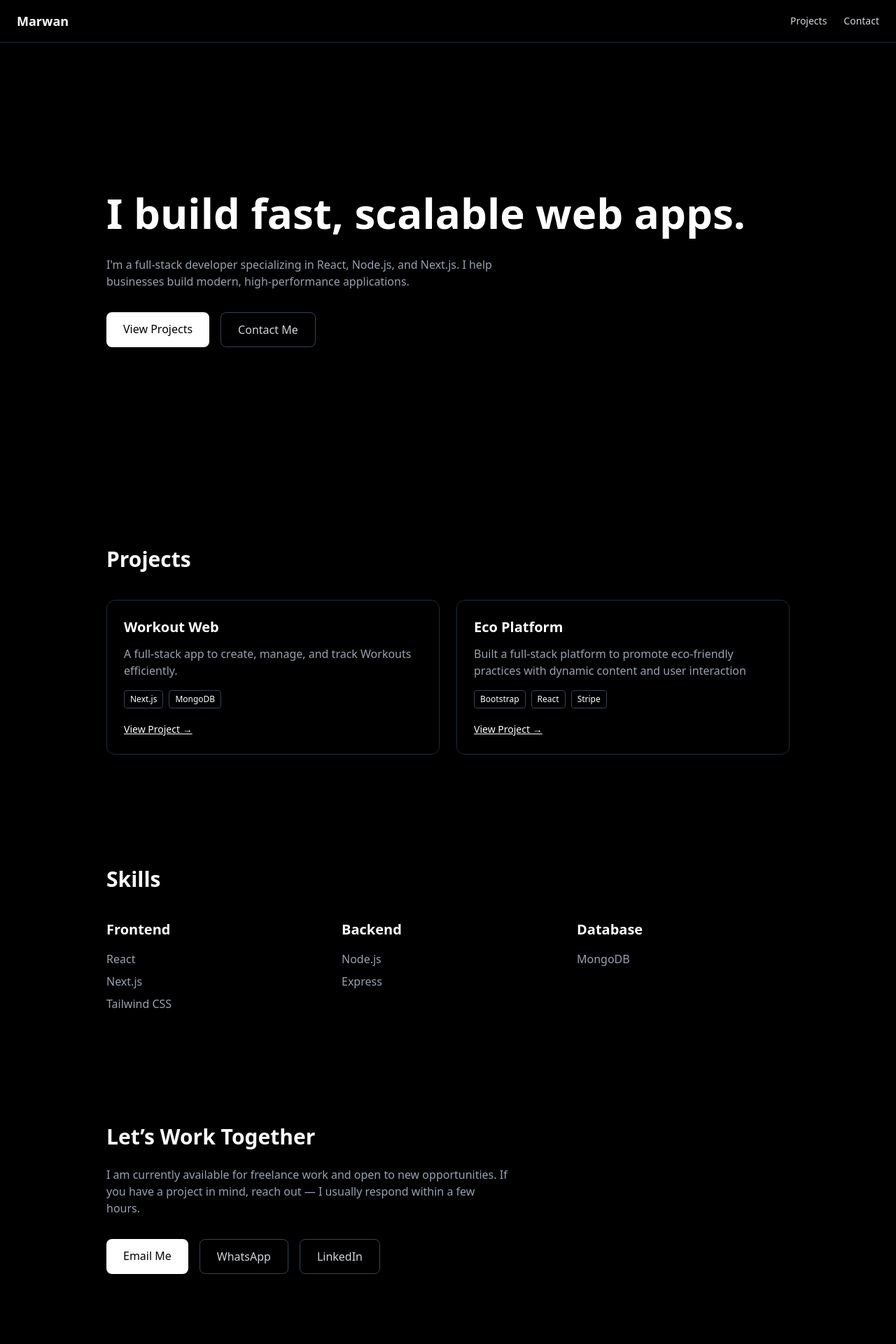
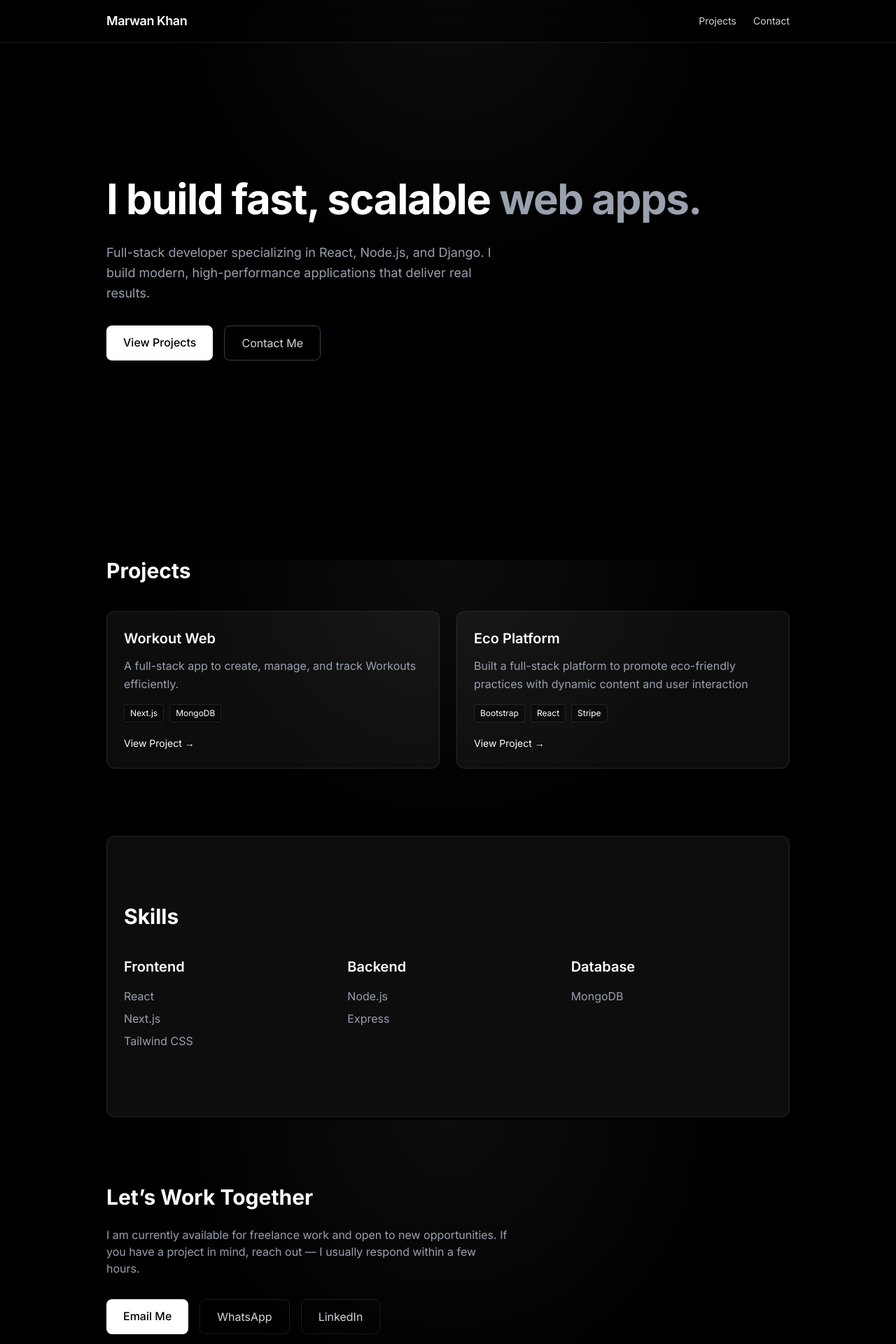
Before and after one commit to MarwanKhan-design/MarwanCoding, a Next.js app: page / in a window 1280 px wide. Shown: the top 1920 px of the page at 70% size. Built offline with nearby package versions, Linux system fonts and the light colour scheme.

Commit message:
small improvements and hover effects added

```diff
--- a/app/globals.css
+++ b/app/globals.css
@@ -2,4 +2,10 @@
 
 body {
   @apply bg-black text-white;
+  background: radial-gradient(
+    circle at top,
+    rgba(255, 255, 255, 0.05),
+    transparent 40%
+  ),
+  #000;
 }
--- a/app/layout.tsx
+++ b/app/layout.tsx
@@ -3,6 +3,10 @@ import { Geist, Geist_Mono } from "next/font/google";
 import "./globals.css";
 import Navbar from "@/components/Navbar";
 import Footer from "@/components/Footer";
+
+import { Inter } from "next/font/google";
+
+const inter = Inter({ subsets: ["latin"] });
 
 const geistSans = Geist({
   variable: "--font-geist-sans",
@@ -28,7 +32,7 @@ export default function RootLayout({
 
     <html
       lang="en"
-      className={`${geistSans.variable} ${geistMono.variable} h-full antialiased dark`}
+      className={`${inter.className} h-full antialiased dark`}
     >
       <body className="min-h-full flex flex-col">
         <Navbar />
--- a/app/page.tsx
+++ b/app/page.tsx
@@ -2,7 +2,6 @@ import ContactSection from "@/components/ContactSection";
 import Hero from "@/components/Hero";
 import ProjectsSection from "@/components/ProjectsSection";
 import SkillsSection from "@/components/SkillsSection";
-import Image from "next/image";
 
 export default function Home() {
   return (
--- a/components/ContactSection.tsx
+++ b/components/ContactSection.tsx
@@ -2,7 +2,7 @@ import React from 'react'
 
 const ContactSection = () => {
   return (
-<section id="contact" className="py-20">
+<section id="contact" className="py-24">
   <h2 className="text-3xl font-bold mb-6">Let’s Work Together</h2>
 
   <p className="text-gray-400 max-w-xl mb-8">
@@ -14,7 +14,7 @@ const ContactSection = () => {
 
     <a
       href="mailto:techmarwan70@gmail.com"
-      className="bg-white text-black px-6 py-3 rounded-lg font-medium text-center"
+      className="bg-white text-black px-6 py-3 rounded-lg font-medium hover:opacity-90 transition"
     >
       Email Me
     </a>
@@ -22,7 +22,7 @@ const ContactSection = () => {
     <a
        href="https://wa.me/92369302382"
       target="_blank"
-      className="border border-gray-700 px-6 py-3 rounded-lg text-gray-300 hover:text-white text-center"
+      className="border border-white/10 px-6 py-3 rounded-lg text-gray-300 hover:text-white hover:border-white transition"
     >
       WhatsApp
     </a>
@@ -30,7 +30,7 @@ const ContactSection = () => {
     <a
     href="https://www.linkedin.com/in/marwan-coding/"
       target="_blank"
-      className="border border-gray-700 px-6 py-3 rounded-lg text-gray-300 hover:text-white text-center"
+      className="border border-white/10 px-6 py-3 rounded-lg text-gray-300 hover:text-white hover:border-white transition"
     >
       LinkedIn
     </a>
--- a/components/Hero.tsx
+++ b/components/Hero.tsx
@@ -3,19 +3,20 @@ import React from 'react'
 const Hero = () => {
   return (
     <section className="min-h-[80vh] flex flex-col justify-center">
-        <h1 className="text-4xl md:text-6xl font-bold leading-tight">
-          I build fast, scalable web apps.
+       <h1 className="text-4xl md:text-6xl font-bold leading-tight tracking-tight">
+  I build fast, scalable
+  <span className="text-gray-400"> web apps.</span>
 </h1>
 
-        <p className="mt-6 text-gray-400 max-w-xl">
-          I'm a full-stack developer specializing in React, Node.js, and Next.js.
-          I help businesses build modern, high-performance applications.
+<p className="mt-6 text-gray-400 max-w-xl text-lg leading-relaxed">
+  Full-stack developer specializing in React, Node.js, and Django.
+  I build modern, high-performance applications that deliver real results.
 </p>
 
         <div className="mt-8 flex gap-4">
         <a
   href="#projects"
-            className="bg-white text-black px-6 py-3 rounded-lg font-medium"
+  className="bg-white text-black px-6 py-3 rounded-lg font-medium hover:opacity-90 transition"
 >
   View Projects
 </a>
--- a/components/Navbar.tsx
+++ b/components/Navbar.tsx
@@ -1,12 +1,20 @@
 export default function Navbar() {
-    return (
-      <nav className="w-full flex justify-between items-center px-6 py-4 border-b border-gray-800">
-        <h1 className="text-lg font-semibold">Marwan</h1>
+  return (
+    <nav className="sticky top-0 z-50 backdrop-blur-md bg-black/50 border-b border-white/10">
+      <div className="max-w-5xl mx-auto flex justify-between items-center px-6 py-4">
+        <h1 className="text-lg font-semibold tracking-tight">
+          Marwan Khan
+        </h1>
 
         <div className="flex gap-6 text-sm text-gray-300">
-          <a href="#projects" className="hover:text-white">Projects</a>
-          <a href="#contact" className="hover:text-white">Contact</a>
+          <a href="#projects" className="hover:text-white transition">
+            Projects
+          </a>
+          <a href="#contact" className="hover:text-white transition">
+            Contact
+          </a>
         </div>
-      </nav>
-    );
-  }
+      </div>
+    </nav>
+  );
+}
--- a/components/ProjectCard.tsx
+++ b/components/ProjectCard.tsx
@@ -7,16 +7,21 @@ type Project = {
 
 export default function ProjectCard({ project }: { project: Project }) {
   return (
-      <div className="border border-gray-800 rounded-xl p-6 hover:border-gray-600 transition">
-        <h3 className="text-xl font-semibold">{project.title}</h3>
+    <div className="group border border-white/10 rounded-xl p-6 bg-white/5 hover:bg-white/10 transition duration-300">
 
-        <p className="text-gray-400 mt-3">{project.description}</p>
+      <h3 className="text-xl font-semibold">
+        {project.title}
+      </h3>
+
+      <p className="text-gray-400 mt-3 leading-relaxed">
+        {project.description}
+      </p>
 
       <div className="flex flex-wrap gap-2 mt-4">
         {project.tech.map((tech, i) => (
           <span
             key={i}
-              className="text-xs border border-gray-700 px-2 py-1 rounded"
+            className="text-xs border border-white/10 px-2 py-1 rounded bg-black/30"
           >
             {tech}
           </span>
@@ -26,7 +31,7 @@ type Project = {
       <a
         href={project.link}
         target="_blank"
-          className="inline-block mt-5 text-sm text-white underline"
+        className="inline-block mt-5 text-sm text-white group-hover:underline"
       >
         View Project →
       </a>
--- a/components/ProjectsSection.tsx
+++ b/components/ProjectsSection.tsx
@@ -4,7 +4,7 @@ import ProjectCard from './ProjectCard'
 
 const ProjectsSection = () => {
   return (
-<section id="projects" className="py-20">
+<section id="projects" className="py-24">
   <h2 className="text-3xl font-bold mb-10">Projects</h2>
 
   <div className="grid md:grid-cols-2 gap-6">
--- a/components/SkillsSection.tsx
+++ b/components/SkillsSection.tsx
@@ -2,7 +2,7 @@ import React from 'react'
 
 const SkillsSection = () => {
   return (
-<section className="py-20">
+<section className="py-24 bg-white/5 border border-white/10 rounded-xl p-6">
   <h2 className="text-3xl font-bold mb-10">Skills</h2>
 
   <div className="grid md:grid-cols-3 gap-8">
```
Lines whose indentation alone changed are shown as unchanged.
